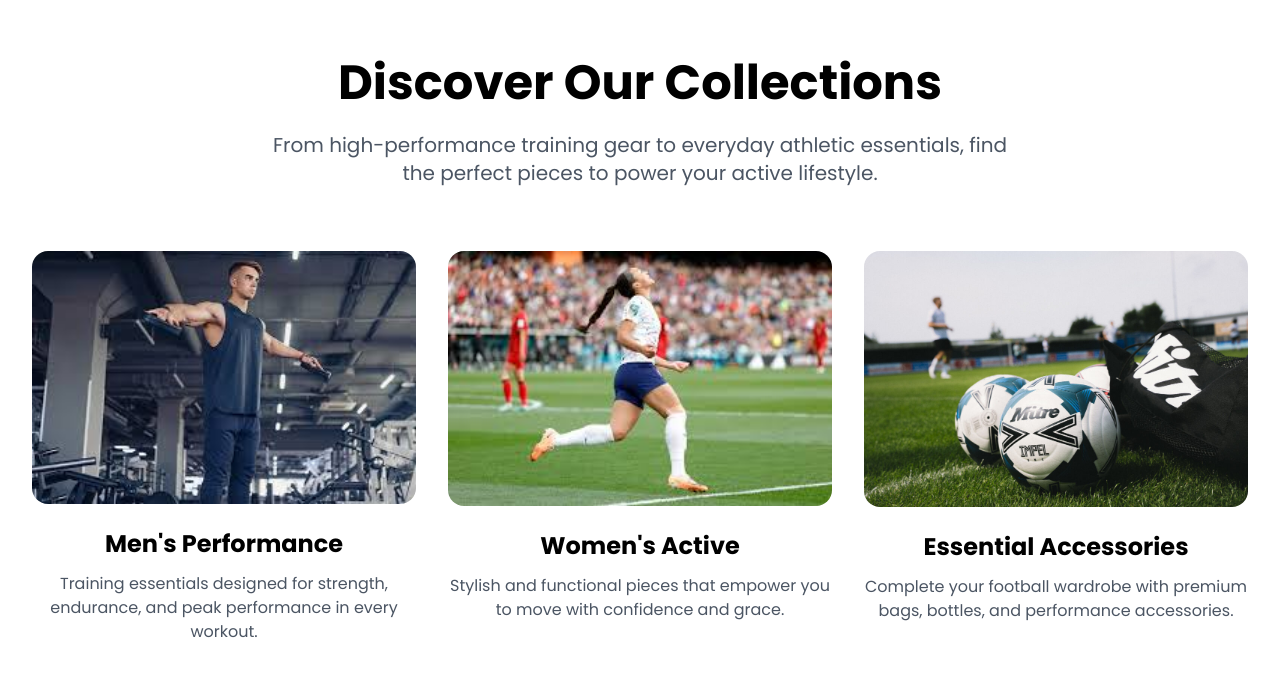
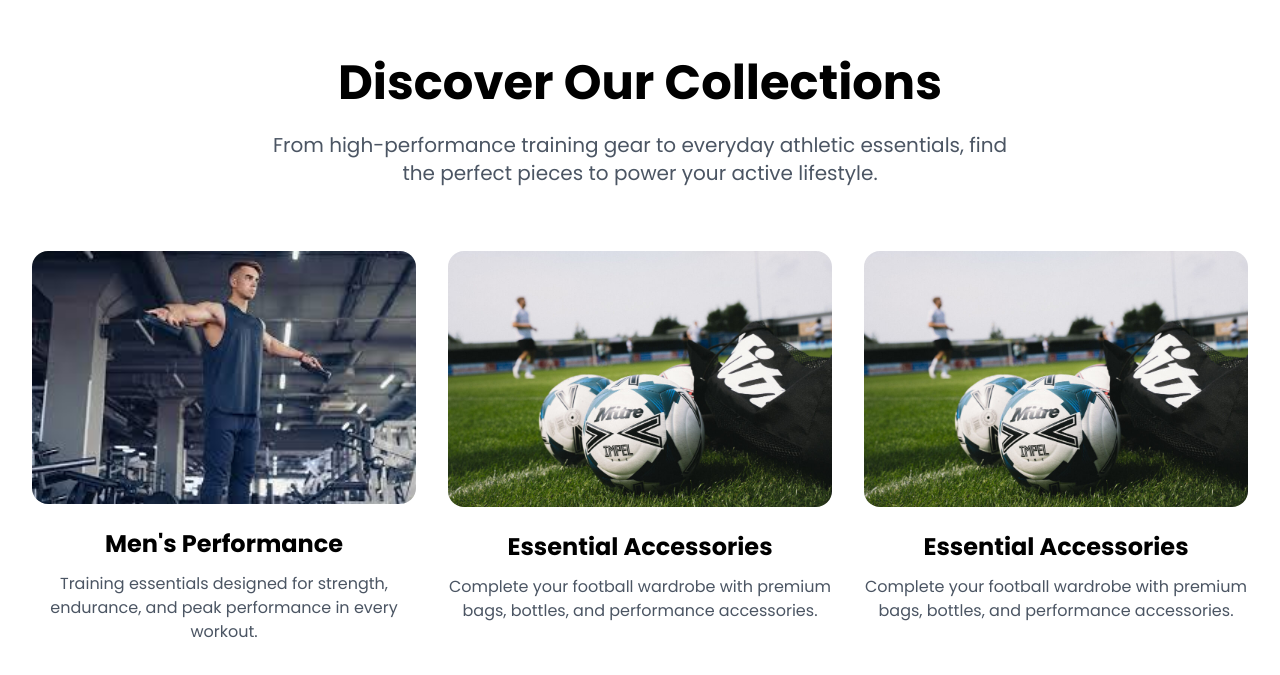
Before and after one commit to flexifysportsethics/flexify, a plain HTML site: page index.html in a window 1280 px wide. Shown: the part 1983-2658 px from the top of the page. Drawn offline with nearby package versions, Linux system fonts and the light colour scheme.

Commit message:
Update index.html

```diff
--- a/index.html
+++ b/index.html
@@ -47,8 +47,7 @@
             class="text-gray-600 hover:text-black px-3 py-2 text-sm font-medium transition-colors">Collections</a>
           <a href="men.html"
             class="text-gray-600 hover:text-black px-3 py-2 text-sm font-medium transition-colors">Men</a>
-          <a href="women.html"
-            class="text-gray-600 hover:text-black px-3 py-2 text-sm font-medium transition-colors">Women</a>
+
           <a href="about.html"
             class="text-gray-600 hover:text-black px-3 py-2 text-sm font-medium transition-colors">About</a>
           <a href="contact.html"
@@ -77,7 +76,7 @@
         <nav class="flex-1 p-4 space-y-4">
           <a href="collections.html" class="block py-2 text-gray-600 hover:text-black font-medium">Collections</a>
           <a href="men.html" class="block py-2 text-gray-600 hover:text-black font-medium">Men</a>
-          <a href="women.html" class="block py-2 text-gray-600 hover:text-black font-medium">Women</a>
+
           <a href="about.html" class="block py-2 text-gray-600 hover:text-black font-medium">About</a>
           <a href="contact.html" class="block py-2 text-gray-600 hover:text-black font-medium">Contact</a>
           <a href="cart.html" class="block py-2 text-gray-600 hover:text-black font-medium">Order via WhatsApp (<span
@@ -211,22 +210,22 @@
             </div>
             <div class="group cursor-pointer">
               <div class="relative overflow-hidden rounded-2xl mb-6"><img data-ai="generate"
-                  data-slot="collections-womens" data-prompt="women sports jpg style image" data-ar="4:3"
-                  src="women_sports.jpg" alt="Women's athletic collection" width="400" height="300"
+                  data-slot="collections-accessories" data-prompt="Athletic accessories collection, sports bags, water bottles, fitness gear, premium athletic accessories" data-ar="4:3"
+                  src="./football.jpg" alt="Athletic accessories collection" width="400" height="300"
                   class="w-full object-cover transition-transform duration-500 group-hover:scale-110" loading="lazy"
                   decoding="async" fetchpriority="auto" />
                 <div
                   class="absolute inset-0 bg-gradient-to-t from-black/60 via-transparent to-transparent opacity-0 group-hover:opacity-100 transition-opacity duration-300">
-                </div><a href="women.html"
+                </div><a href="collections.html"
                   class="absolute bottom-6 left-6 text-white opacity-0 group-hover:opacity-100 transition-opacity duration-300">
-                  <h3 class="text-2xl font-bold mb-2">Women's Collection</h3>
+                  <h3 class="text-2xl font-bold mb-2">Accessories</h3>
                   <p class="text-lg">Shop Now →</p>
                 </a>
               </div>
               <div class="text-center">
-                <h3 class="text-2xl font-bold text-black mb-3">Women's Active</h3>
-                <p class="text-gray-600">Stylish and functional pieces that empower you to move with confidence and
-                  grace.</p>
+                <h3 class="text-2xl font-bold text-black mb-3">Essential Accessories</h3>
+                <p class="text-gray-600">Complete your football wardrobe with premium bags, bottles, and performance
+                  accessories.</p>
               </div>
             </div>
             <div class="group cursor-pointer">
@@ -489,7 +488,7 @@
           <h3 class="text-lg font-semibold mb-4">Shop</h3>
           <ul class="space-y-2 text-sm">
             <li><a href="#" class="text-gray-400 hover:text-white transition-colors">Men's Collection</a></li>
-            <li><a href="#" class="text-gray-400 hover:text-white transition-colors">Women's Collection</a></li>
+
             <li><a href="#" class="text-gray-400 hover:text-white transition-colors">New Arrivals</a></li>
             <li><a href="#" class="text-gray-400 hover:text-white transition-colors">Sale</a></li>
           </ul>
```
